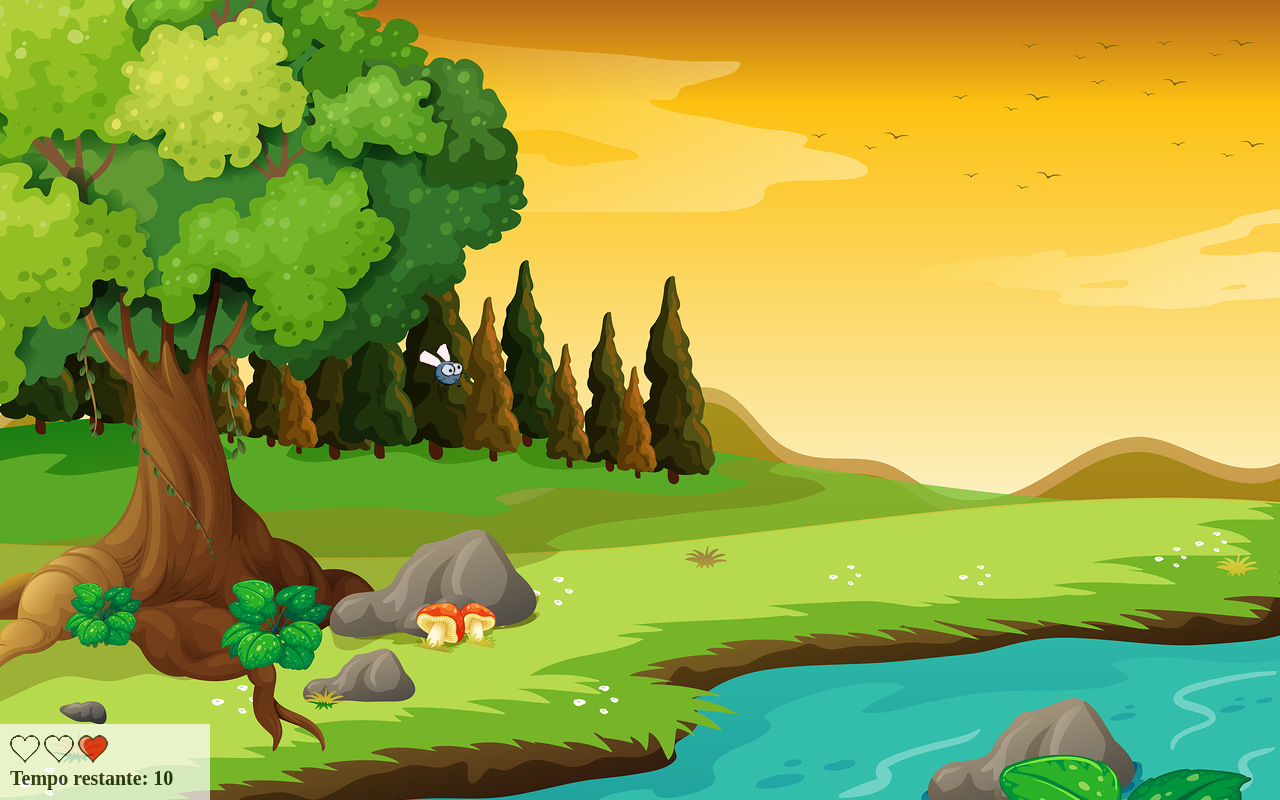
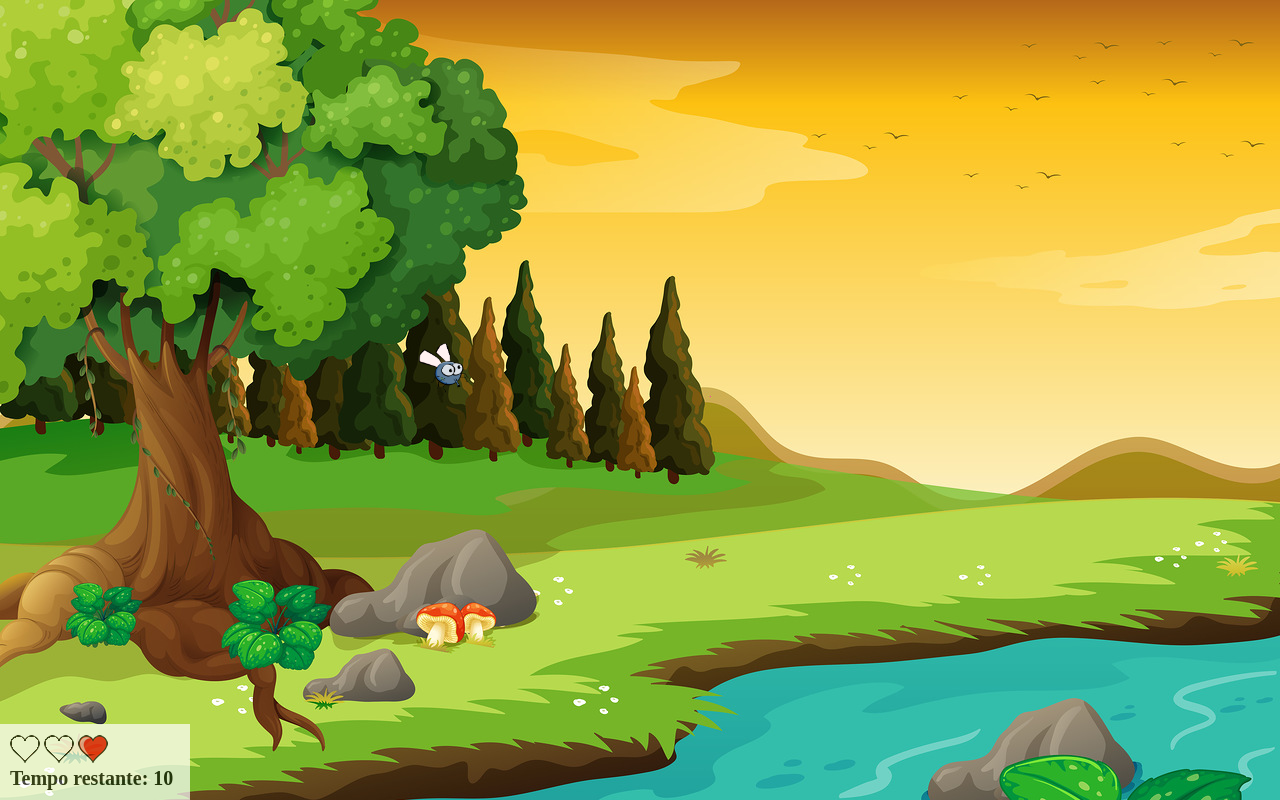
Before and after one commit to Domisnnet/app-mata-mosquito, a plain HTML site: page app.html in a window 1280 px wide. Drawn offline with Linux system fonts and the light colour scheme.

Commit message:
atualização do reset.css

```diff
--- a/app.html
+++ b/app.html
@@ -4,7 +4,9 @@
 		<title></title>
 		<meta charset="UTF-8" />
 		<link rel="stylesheet" href="css/estilo.css">
-		<script src="js/jogo.js"></script>
+		<link rel="stylesheet" href="css/reset.css">
+		<script src="js/jogo.js">
+		</script>
 	</head>
 
 	<body onresize="ajustaTamanhoPalcoJogo()">
```
Also changed, not shown: fim_de_jogo.html (+1 -0 lines), index.html (+1 -0 lines), vitoria.html (+1 -0 lines).
